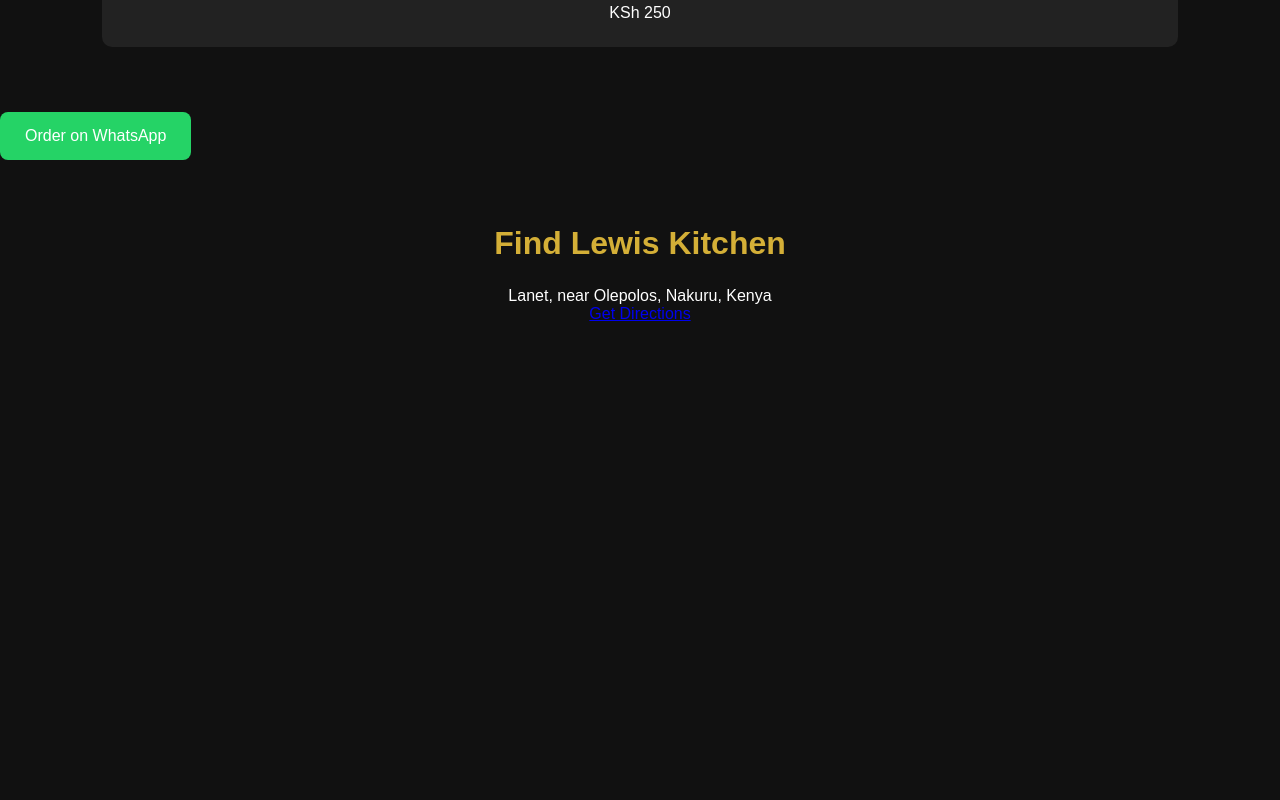
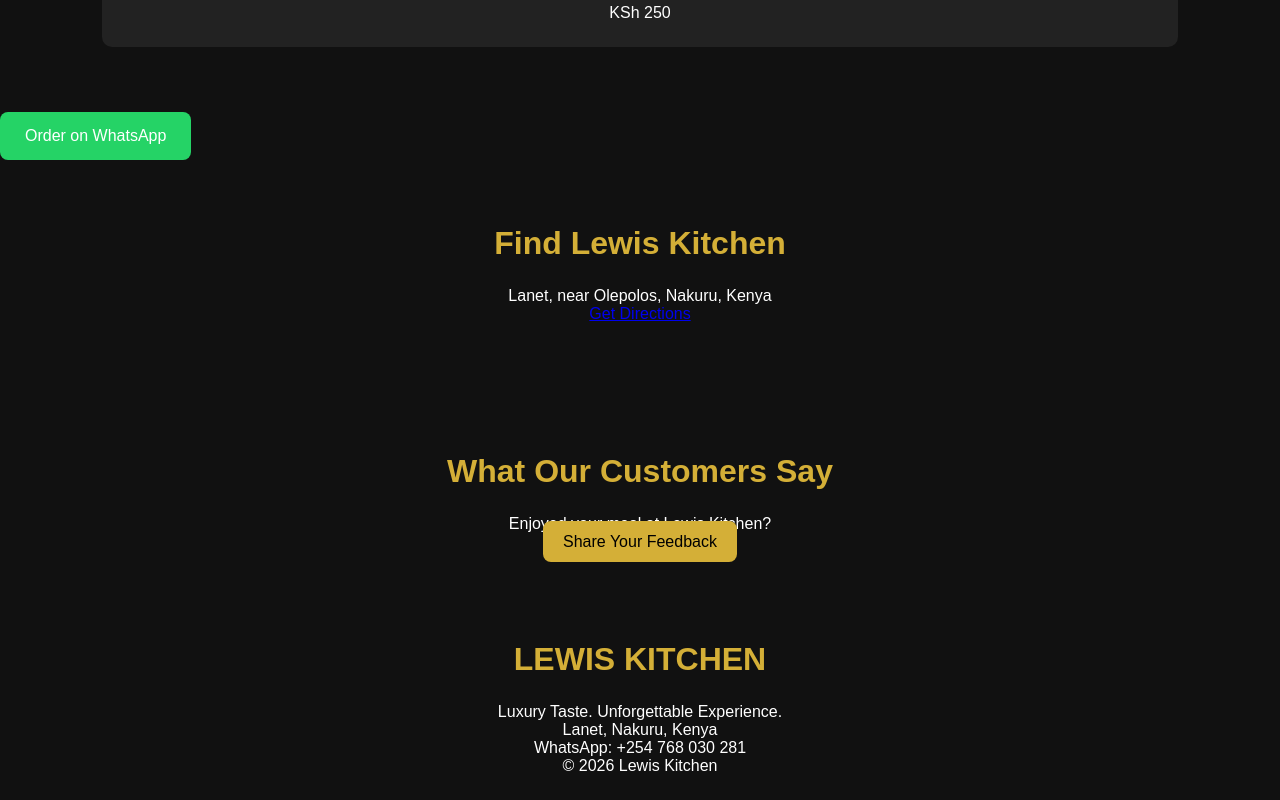
Before and after one commit to keenlewis160-svg/lewis-kitchen-website, a plain HTML site: page index.html in a window 1280 px wide. Shown: the part 2838-3638 px from the top of the page. Before the commit the page ends 3226 px from the top, so only its background shows below. Drawn offline with Linux system fonts and the light colour scheme.

Commit message:
Update index.html

```diff
--- a/index.html
+++ b/index.html
@@ -235,5 +235,22 @@
     Get Directions
   </a>
 </section>
+<section id="reviews">
+  <h2>What Our Customers Say</h2>
+  <p>Enjoyed your meal at Lewis Kitchen?</p>
+  <a href="https://wa.me/254768030281?text=Hello%20Lewis%20Kitchen%2C%20I%20would%20like%20to%20share%20my%20feedback."
+  style="background:#D4AF37;color:black;padding:12px 20px;
+  text-decoration:none;border-radius:8px;">
+    Share Your Feedback
+  </a>
+</section>
+
+<footer style="background:#111;color:white;text-align:center;padding:25px;">
+  <h2>LEWIS KITCHEN</h2>
+  <p>Luxury Taste. Unforgettable Experience.</p>
+  <p>Lanet, Nakuru, Kenya</p>
+  <p>WhatsApp: +254 768 030 281</p>
+  <p>© 2026 Lewis Kitchen</p>
+</footer>
 </body>
 </html>
```
